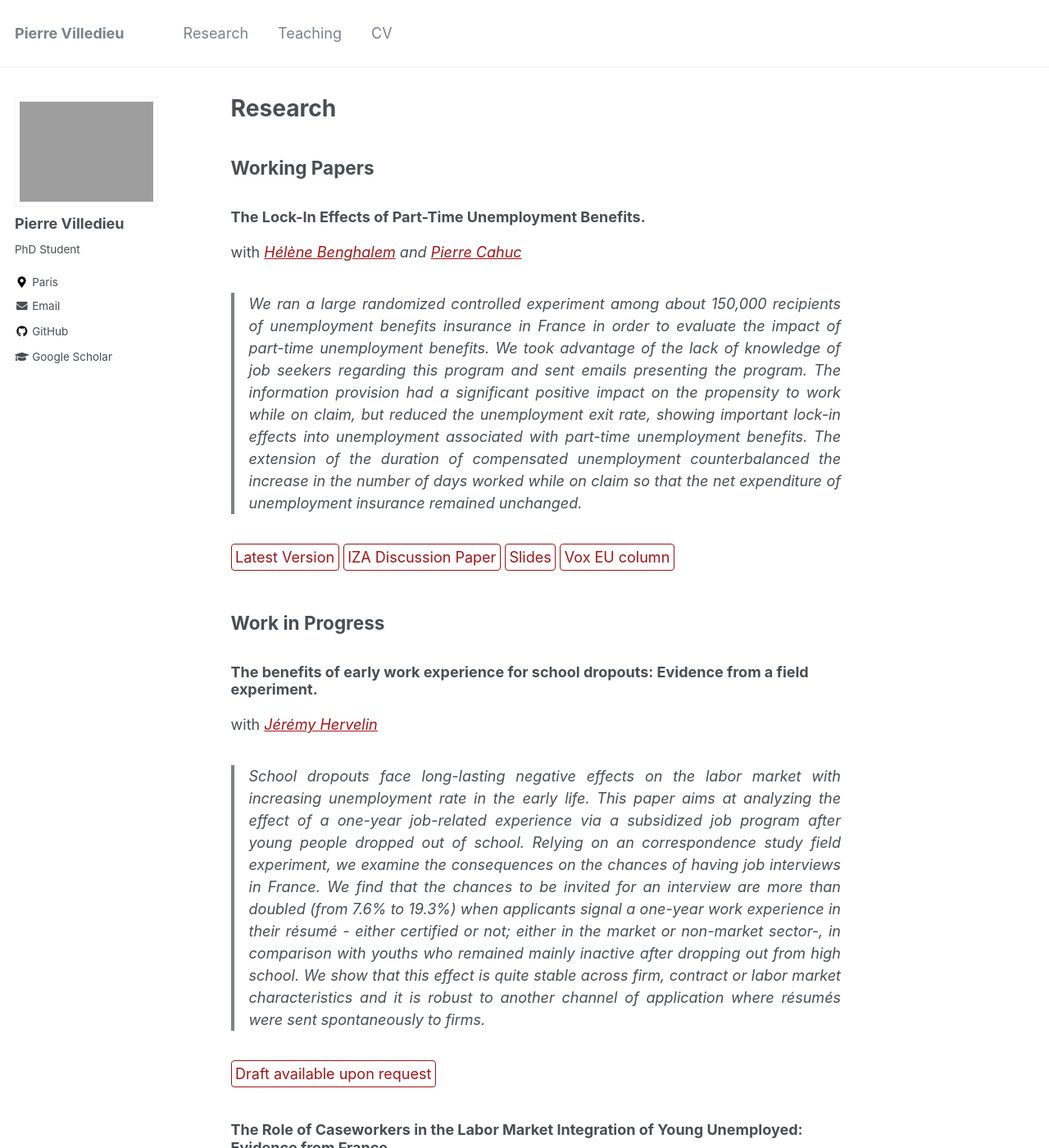
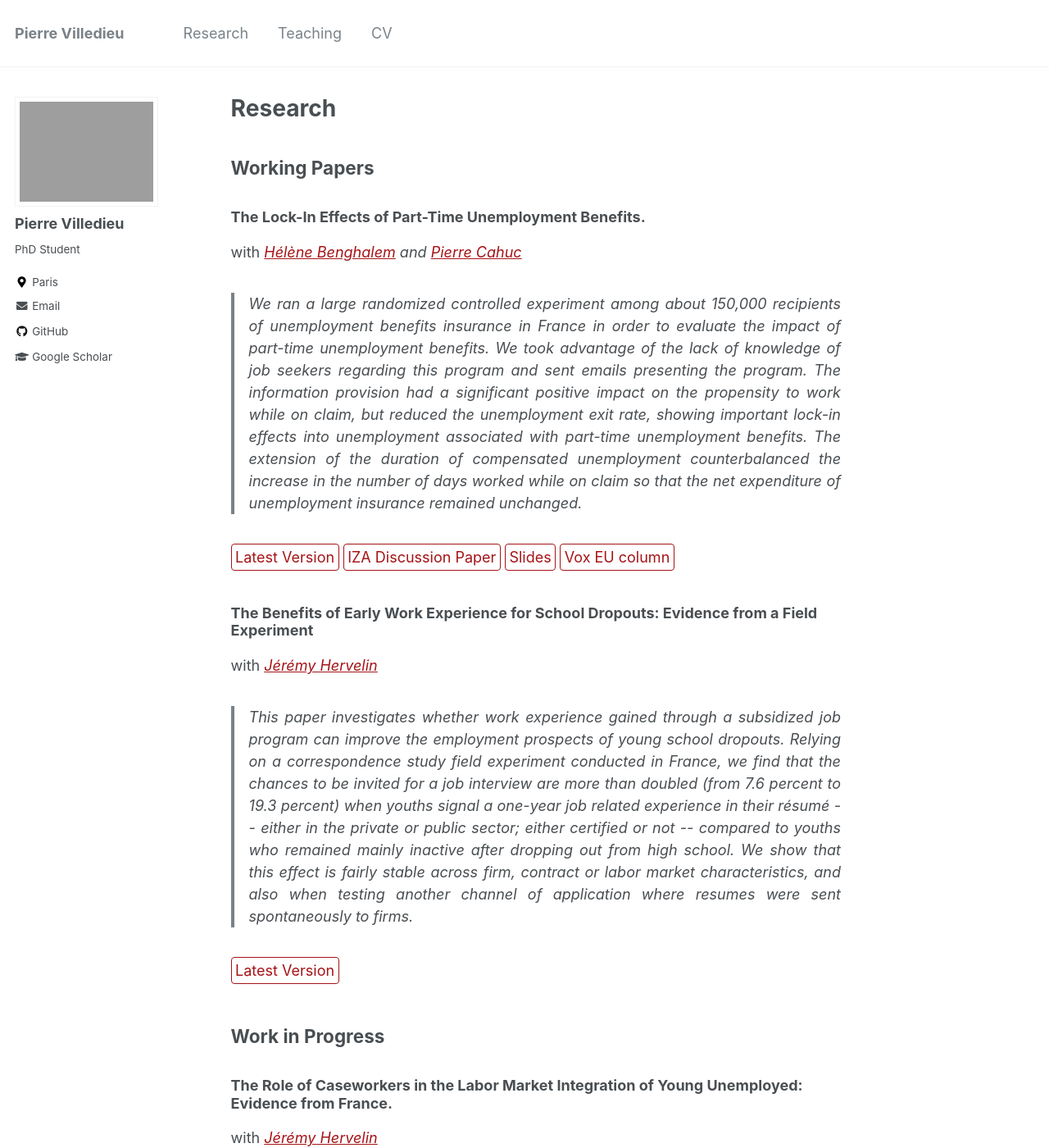
Before and after one commit to pvilledieu/pierre.villedieu, a Jekyll site: the page built from _pages/research.md, in a window 1280 px wide and 1400 px high. Shown: the whole window at 82% size. Built offline with Jekyll 4.4.1, drawn with Linux system fonts in a browser that asks for light colours.

Commit message:
update info on Testing paper

```diff
--- a/_pages/research.md
+++ b/_pages/research.md
@@ -20,17 +20,17 @@ We ran a large randomized controlled experiment among about 150,000 recipients o
 [Latest Version](https://pvilledieu.github.io/files/pdf/research/Lock-in Effects of Part time Unemp Benefits.pdf){: .btn--research} [IZA Discussion Paper](https://www.iza.org/publications/dp/14189/the-lock-in-effects-of-part-time-unemployment-benefits){: .btn--research} [Slides](https://pvilledieu.github.io/files/pdf/research/slides-Lock-in Effects of Part time Unemp Benefits.pdf){: .btn--research} [Vox EU column](https://voxeu.org/article/lock-effects-part-time-unemployment-benefits){: .btn--research}
 
 
-## Work in Progress
-
-
-### The benefits of early work experience for school dropouts: Evidence from a field experiment.
+### The Benefits of Early Work Experience for School Dropouts: Evidence from a Field Experiment
 with <i>[Jérémy Hervelin](http://www.jeremy-hervelin.fr)</i>
 
 > <div style="text-align: justify">
-School dropouts face long-lasting negative effects on the labor market with increasing unemployment rate in the early life. This paper aims at analyzing the effect of a one-year job-related experience via a subsidized job program after young people dropped out of school. Relying on an correspondence study field experiment, we examine the consequences on the chances of having job interviews in France. We find that the chances to be invited for an interview are more than doubled (from 7.6% to 19.3%) when applicants signal a one-year work experience in their résumé - either certified or not; either in the market or non-market sector-, in comparison with youths who remained mainly inactive after dropping out from high school. We show that this effect is quite stable across firm, contract or labor market characteristics and it is robust to another channel of application where résumés were sent spontaneously to firms.</div>
+This paper investigates whether work experience gained through a subsidized job program can improve the employment prospects of young school dropouts. Relying on a correspondence study field experiment conducted in France, we find that the chances to be invited for a job interview are more than doubled (from 7.6 percent to 19.3 percent) when youths signal a one-year job related experience in their résumé -- either in the private or public sector; either certified or not -- compared to youths who remained mainly inactive after dropping out from high school. We show that this effect is fairly stable across firm, contract or labor market characteristics, and also when testing another channel of application where resumes were sent spontaneously to firms.</div>
 
 
-[Draft available upon request](mailto:pierre.villedieu@sciencespo.fr){: .btn--research}
+[Latest Version](https://pvilledieu.github.io/files/pdf/research/Benefits of Early Work Experience for School Dropouts.pdf){: .btn--research}
+
+
+## Work in Progress
 
 
 ### The Role of Caseworkers in the Labor Market Integration of Young Unemployed: Evidence from France.
```
Also changed, not shown: 3 other files.
